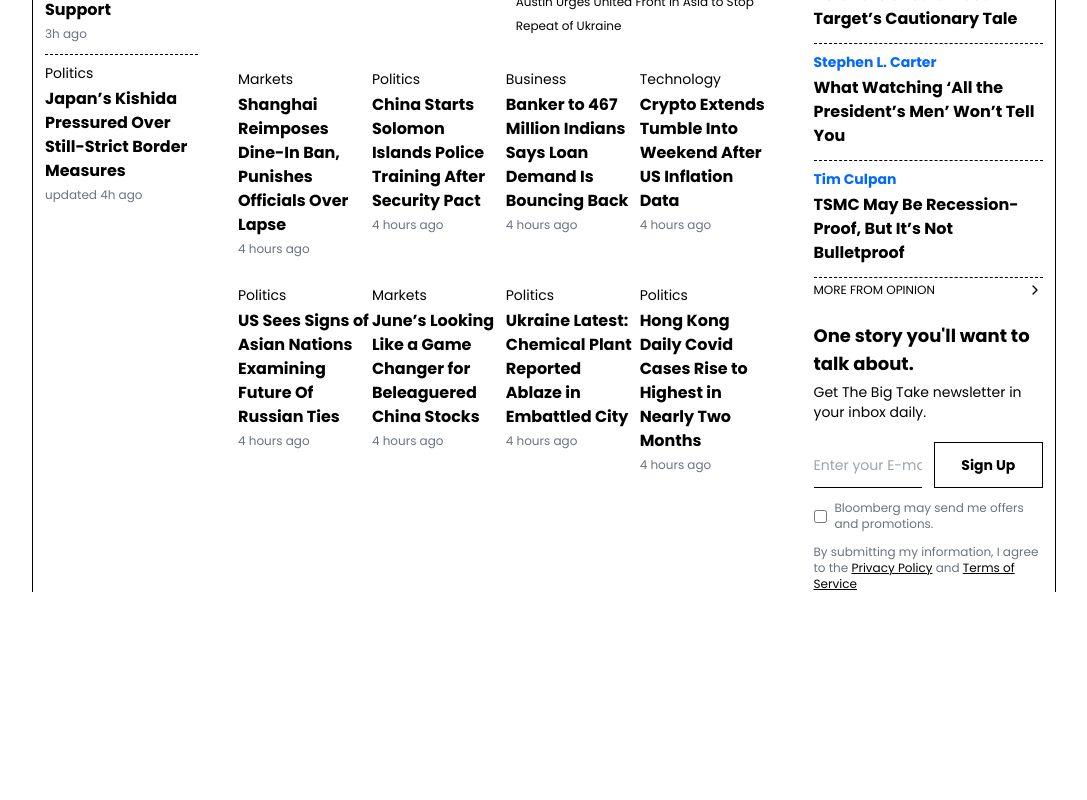
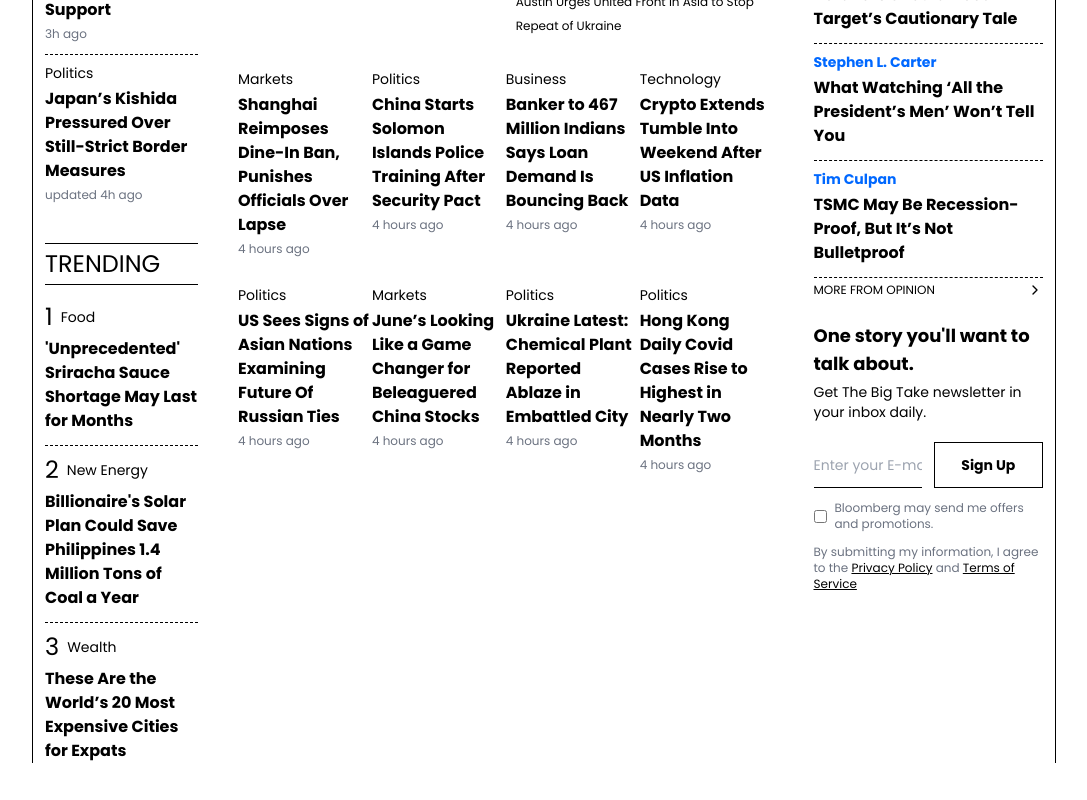
Before and after one commit to bastilavarias/tailwind-websites, a Vue app: page /#/bloomberg in a window 1280 px wide. Shown: the part 878-1678 px from the top of the page, without its empty margins (96-1183 px from the left). Before the commit the page ends 1550 px from the top, so only its background shows below. Built offline with nearby package versions, Linux system fonts and the light colour scheme.

Commit message:
Initial trending news part created.

```diff
--- /dev/null
+++ b/src/components/bloomberg/TrendingNews.vue
@@ -0,0 +1,51 @@
+<script lang="ts">
+import { defineComponent, ref } from 'vue';
+
+export default defineComponent({
+    name: 'bloomberg-trending-news',
+
+    setup() {
+        const news = ref([
+            {
+                category: 'Food',
+                title: "'Unprecedented' Sriracha Sauce Shortage May Last for Months",
+            },
+            {
+                category: 'New Energy',
+                title: "Billionaire's Solar Plan Could Save Philippines 1.4 Million Tons of Coal a Year",
+            },
+            {
+                category: 'Wealth',
+                title: 'These Are the World’s 20 Most Expensive Cities for Expats',
+            },
+        ]);
+
+        return {
+            news,
+        };
+    },
+});
+</script>
+
+<template>
+    <div class="space-y-2">
+        <div class="border-y border-black py-1">
+            <span class="text-2xl font-weight-medium">TRENDING</span>
+        </div>
+        <div class="space-y-3 divide-y divide-dashed divide-black">
+            <template v-for="(item, index) in news" :key="index">
+                <div class="flex flex-col space-y-1 pt-2">
+                    <div class="flex flex-row items-center space-x-2">
+                        <span class="text-2xl">{{ index + 1 }}</span>
+                        <a href="#" class="text-sm hover:underline">{{
+                            item.category
+                        }}</a>
+                    </div>
+                    <a href="#" class="text-md font-bold hover:underline">
+                        {{ item.title }}
+                    </a>
+                </div>
+            </template>
+        </div>
+    </div>
+</template>
--- a/src/views/Bloomberg.vue
+++ b/src/views/Bloomberg.vue
@@ -10,9 +10,11 @@
 import BloombergOpinion from '../components/bloomberg/Opinion.vue';
 import BloombergNewsLetterForm from '../components/bloomberg/NewsLetterForm.vue';
 import BloombergMoreNews from '../components/bloomberg/MoreNews.vue';
+import BloombergTrendingNews from '../components/bloomberg/TrendingNews.vue';
 
 export default defineComponent({
     components: {
+        BloombergTrendingNews,
         BloombergMoreNews,
         BloombergNewsLetterForm,
         BloombergOpinion,
@@ -41,8 +43,9 @@
             <div class="px-3 space-y-5">
                 <bloomberg-headline></bloomberg-headline>
                 <div class="flex flex-row justify-start space-x-10">
-                    <div class="w-1/6">
+                    <div class="w-1/6 flex flex-col space-y-10">
                         <bloomberg-latest-news></bloomberg-latest-news>
+                        <bloomberg-trending-news></bloomberg-trending-news>
                     </div>
                     <div class="w-7/12 flex flex-col space-y-5">
                         <bloomberg-highlight></bloomberg-highlight>
```
